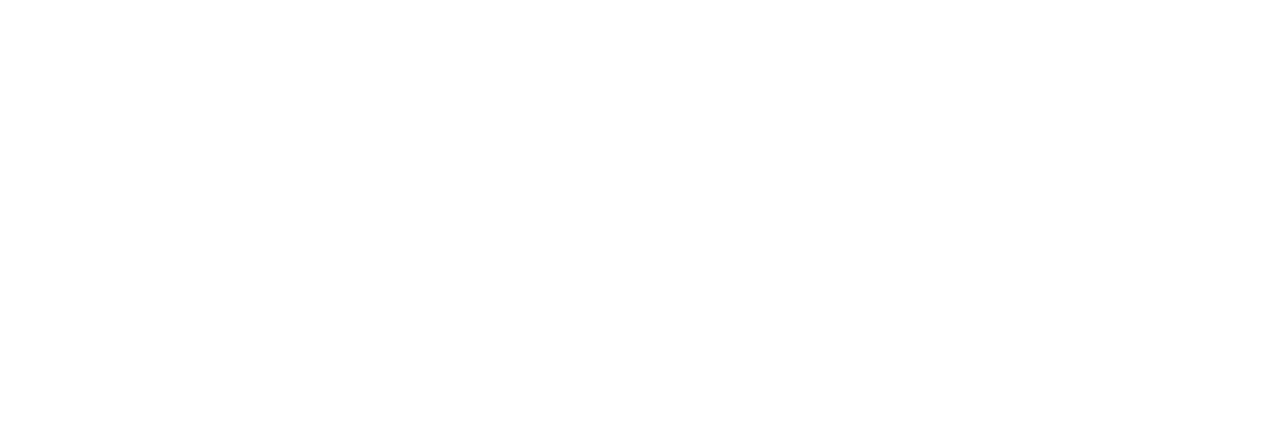
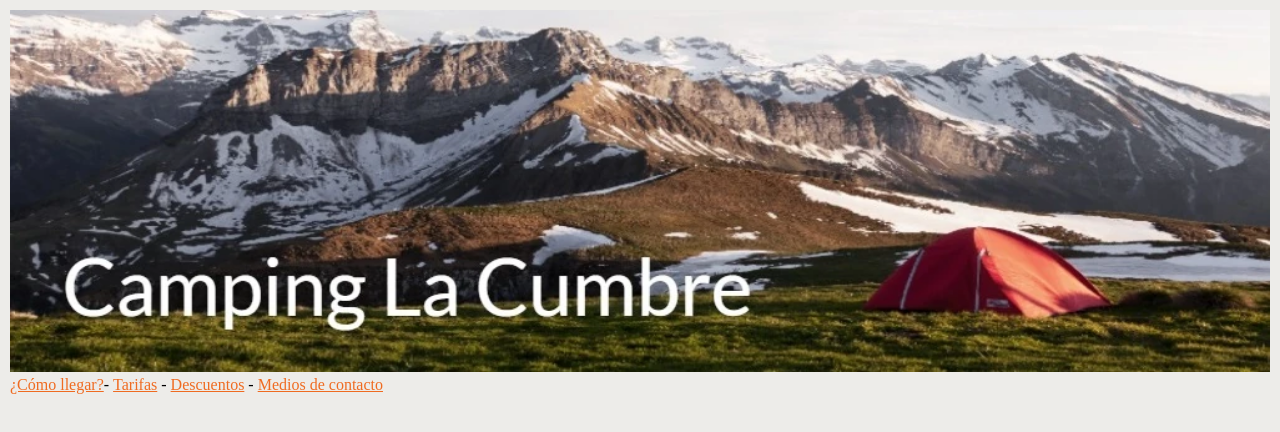
Before and after one commit to SofiaDeAlessandre/desafio-05, a website built with Vite: page index.html in a window 1280 px wide. Built offline with nearby package versions, Linux system fonts and the light colour scheme.

Commit message:
se agregó Header

```diff
--- a/index.html
+++ b/index.html
@@ -7,6 +7,19 @@
   </head>
   <body>
 
+    <header class="header">
+      <img class="image" src="images.webp" alt="Imágen de montañas y camping">
+<nav>
+  <ul>
+    <li><a href="#">¿Cómo llegar?</a>-</li>
+    <li><a href="#">Tarifas</a> -</li>
+    <li><a href="#">Descuentos</a> -</li>
+    <li><a href="#">Medios de contacto</a></li>
+  </ul>
+</nav>
+    </header>
+
+
     <script type="module" src="/main.js"></script>
   </body>
 </html>
--- a/style.css
+++ b/style.css
@@ -3,3 +3,29 @@
   padding:0;
   box-sizing: border-box;
 }
+
+:root {
+  --primer-color: rgb(237, 236, 233);
+  --segundo-color: rgb(239, 107, 33);
+  --tercer-color: rgb(119, 85, 72);
+}
+
+body {
+  background-color: var(--primer-color);
+  margin: 10px;
+}
+
+.image {
+  width: 100%;
+}
+
+nav {
+  background-color: var(--primer-color);
+}
+
+li {
+ display: inline;
+}
+a {
+color: var(--segundo-color);
+}
```
Also changed, not shown: public/images.webp (added).
